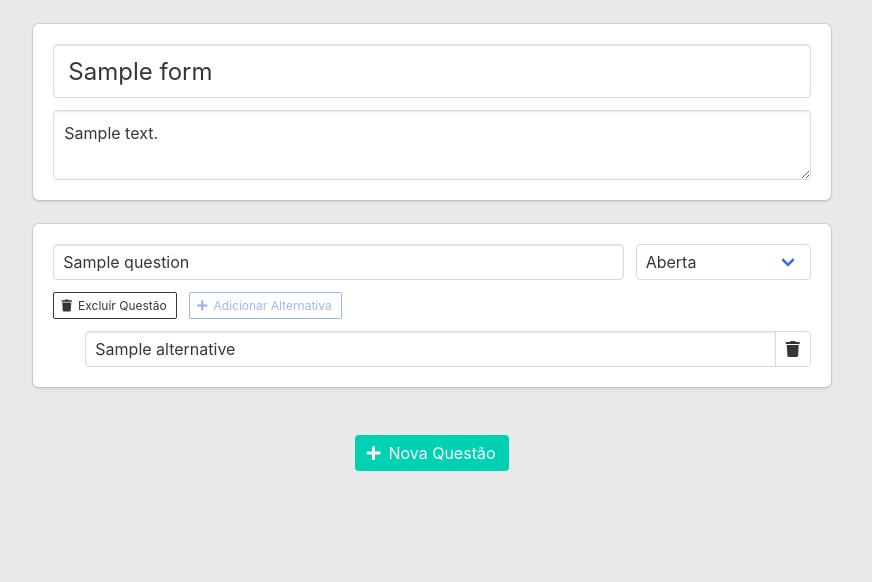
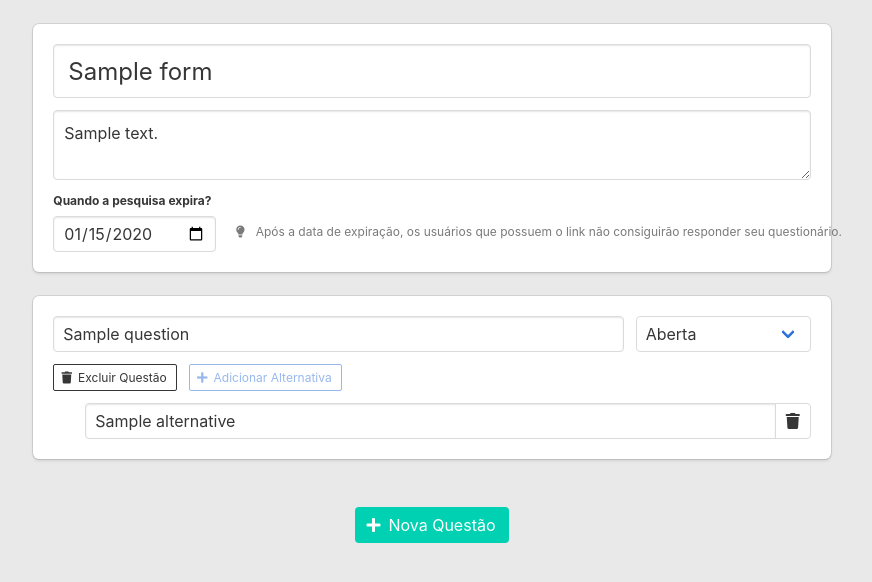
Before and after one commit to rgarnica/perguntas-mkt, a Laravel app: page /forms/1/edit in a window 1280 px wide. Shown: the part 104-686 px from the top of the page, without its empty margins (208-1080 px from the left). Run offline with Laravel 8, Linux system fonts and the light colour scheme; a user stored in the database is signed in; tables that the repository leaves empty hold one stand-in row (values such as "Sample post"); settings files or empty folders that the repository lacks are supplied; some libraries are stand-ins or nearby versions.

Commit message:
Expiration date on form

```diff
--- a/app/Http/Controllers/FormController.php
+++ b/app/Http/Controllers/FormController.php
@@ -90,6 +90,7 @@ class FormController extends Controller
     {
         $form->title = $request->input('title') ?: 'Questionário sem título';
         $form->description = $request->input('description') ?: 'Sem descrição';
+        $form->expires_at = $request->input('expires_at') ?: Carbon::tomorrow();
         $form->save();
     }
 
--- a/public/js/forms.js
+++ b/public/js/forms.js
@@ -1,5 +1,6 @@
 var $formTitle = document.querySelector('#form-title');
 var $formDescription = document.querySelector('#form-description');
+var $formExpiresAt = document.querySelector('#expires_at')
 var $btnAddQuestion = document.querySelector('#btn-add-question');
 
 var formId = document.querySelector('#form-id').value;
@@ -8,6 +9,7 @@ var formUrl = '/forms/' + formId;
 $formTitle.addEventListener('blur', updateFormData);
 $formDescription.addEventListener('blur', updateFormData);
 $btnAddQuestion.addEventListener('click', addQuestion);
+$formExpiresAt.addEventListener('change', updateFormData);
 
 function updateFormData() {
     sendRequest(
@@ -15,7 +17,8 @@ function updateFormData() {
         formUrl,
         {
             'title': $formTitle.value,
-            'description': $formDescription.value
+            'description': $formDescription.value,
+            'expires_at': $formExpiresAt.value
         }
     );
 }
--- a/resources/views/forms/edit.blade.php
+++ b/resources/views/forms/edit.blade.php
@@ -11,15 +11,6 @@
             <li class="is-active"><a href="#" aria-current="page">Edição de Questionário</a></li>
         </ul>
     </nav>
-
-    <!--<div class="field">
-        <a class="button" href="{{ route('forms.index') }}">
-            <span class="icon">
-                <i class="fas fa-arrow-left"></i>
-            </span>
-            <span>Voltar para Meus Questionários</span>
-        </a>
-    </div>-->
 
     <div class="box">
         <input type="hidden" id="form-id" value="{{ $form->id }}" />
@@ -40,6 +31,21 @@
                           name="description"
                           class="textarea">{{ $form->description }}
                 </textarea>
+            </div>
+        </div>
+
+        <label for="" class="label is-small">Quando a pesquisa expira?</label>
+        <div class="field is-grouped">
+            <div class="control">
+                <input type="date" class="input" name="expires_at" id="expires_at" value="{{ $form->expires_at }}">
+            </div>
+            <div class="control help has-text-grey is-size-7">
+                <span class="icon">
+                    <i class="fas fa-lightbulb"></i>
+                </span>
+
+                Após a data de expiração, os usuários que possuem o link não consiguirão responder seu questionário.
+
             </div>
         </div>
 
```
